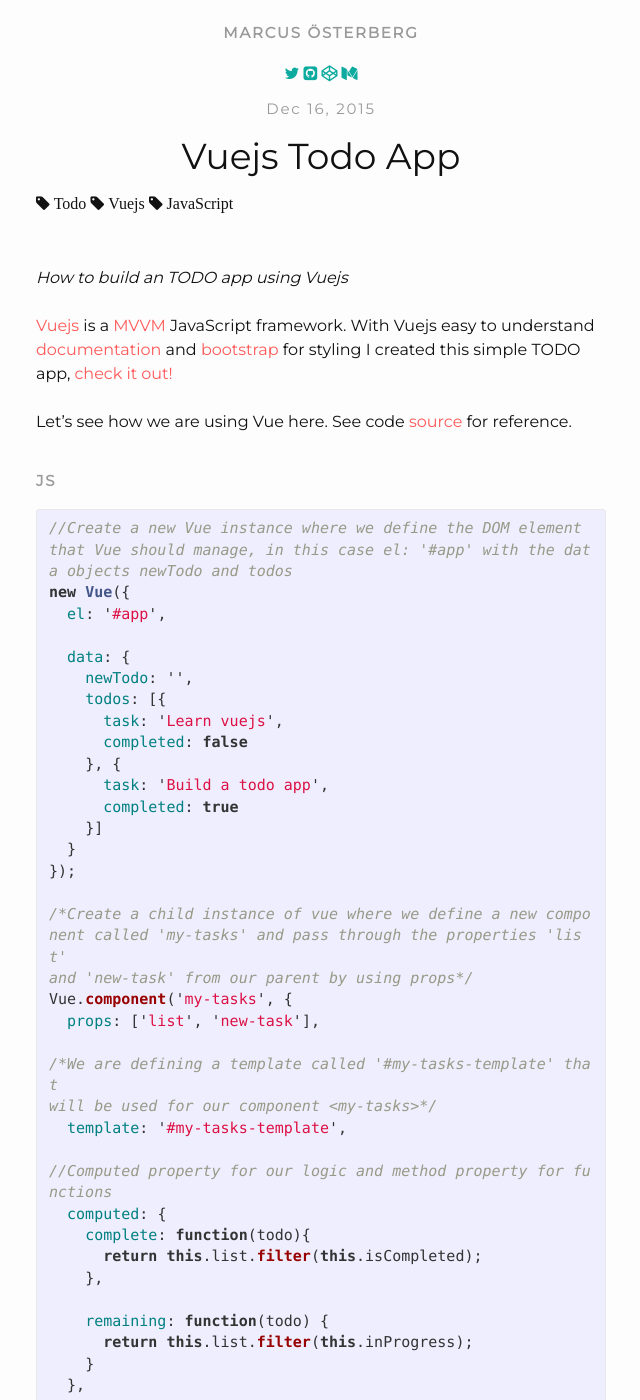
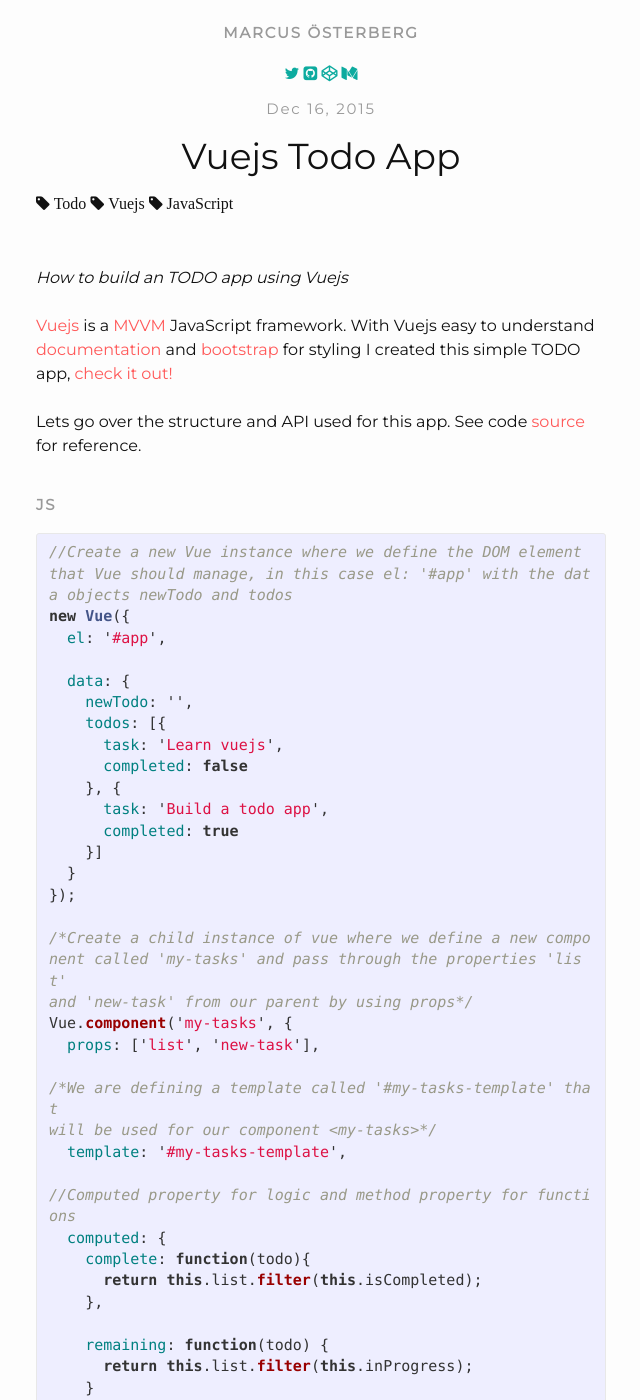
Before and after one commit to osterbergmarcus/osterbergmarcus.github.io, a Jekyll site: the page built from _posts/2015-12-16-vuejsTodoApp.markdown, in a window 1280 px wide and 1400 px high. Shown: the whole window, without its empty margins (339-979 px from the left). Built offline with Jekyll 4.4.1, drawn with Linux system fonts in a browser that asks for light colours; nearby versions of some CDN libraries; comment, search, counter and statistics services are not loaded.

Commit message:
update
typo

```diff
--- a/_posts/2015-12-16-vuejsTodoApp.markdown
+++ b/_posts/2015-12-16-vuejsTodoApp.markdown
@@ -11,7 +11,7 @@
 <a href="http://vuejs.org" target="_new">Vuejs</a> is a <a href="https://en.wikipedia.org/wiki/Model%E2%80%93view%E2%80%93viewmodel" target="_new">MVVM</a> JavaScript framework. With Vuejs easy to understand <a href="http://vuejs.org/guide/" target="_new">documentation</a> and <a href="http://getbootstrap.com/">bootstrap</a> for styling I created this simple TODO app, <a href="http://osterbergmarcus.github.io/todo/" target="_new">check it out!</a>
 <br/>
 <br/>
-Let's see how we are using Vue here. See code <a href="https://github.com/osterbergmarcus/todo-app">source</a> for reference.
+Lets go over the structure and API used for this app. See code <a href="https://github.com/osterbergmarcus/todo-app">source</a> for reference.
 <br/>
 <br/>
 <h2><strong>JS</strong></h2>
@@ -41,7 +41,7 @@
 will be used for our component <my-tasks>*/
   template: '#my-tasks-template',
 
-//Computed property for our logic and method property for functions
+//Computed property for logic and method property for functions
   computed: {
     complete: function(todo){
       return this.list.filter(this.isCompleted);
```
